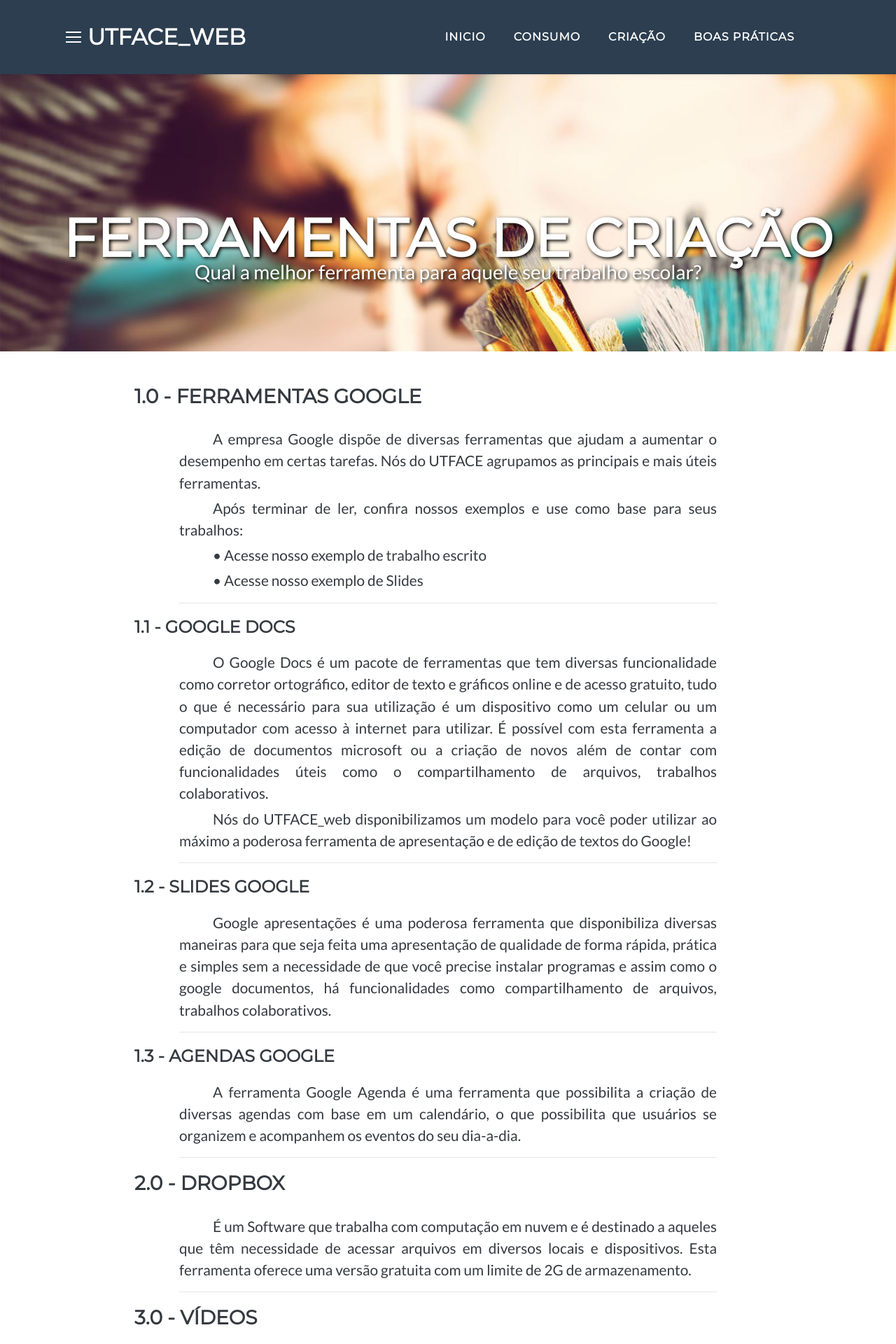
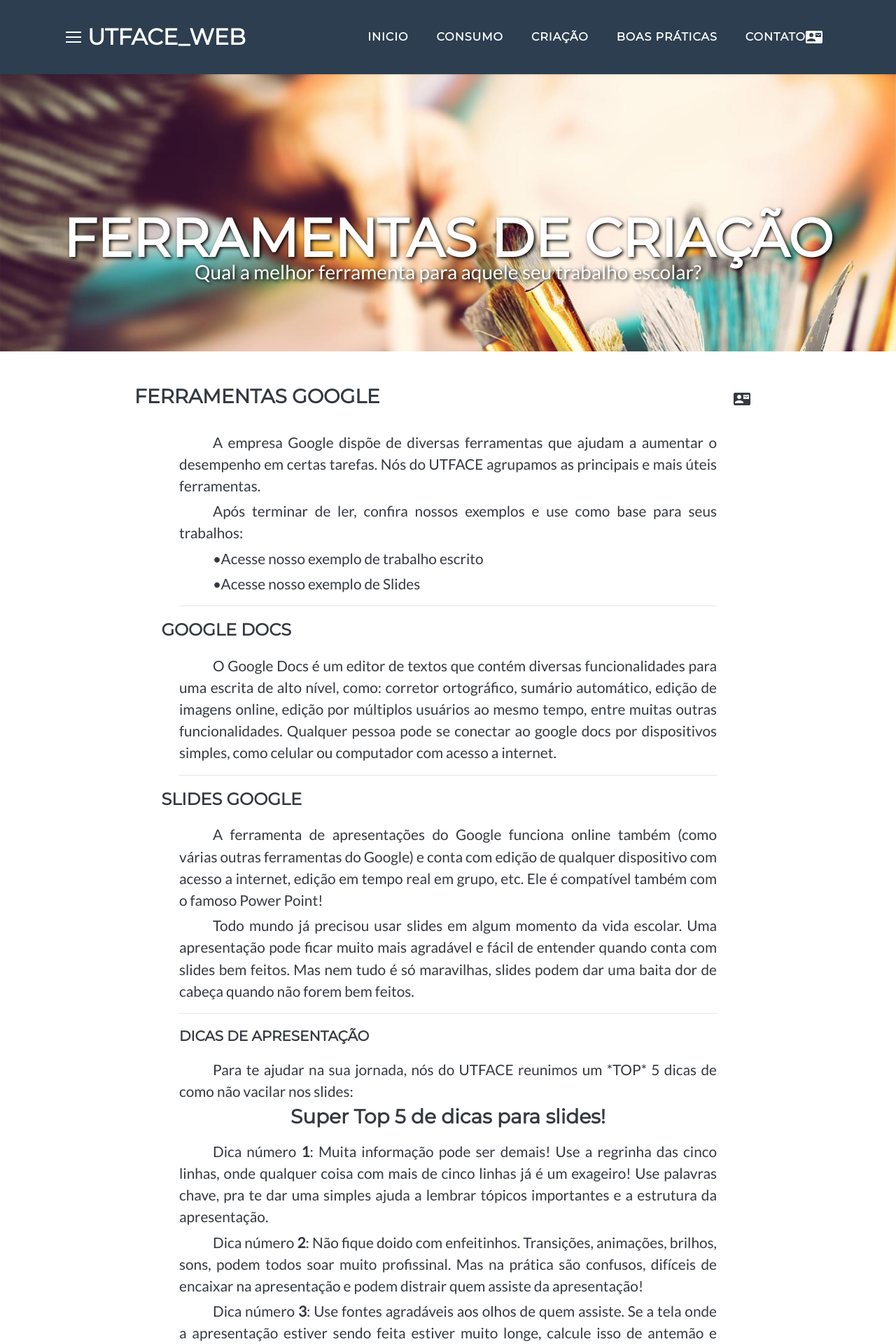
Before and after one commit to Kaiqgs/UTFACEweb, a Flask app: page /ferramentas-criacao in a window 1280 px wide. Shown: the top 1920 px of the page at 70% size. Run offline with Flask 2, Linux system fonts and the light colour scheme; some libraries are stand-ins or nearby versions.

Commit message:
Update commit

```diff
--- a/app/static/css/utface.css
+++ b/app/static/css/utface.css
@@ -9,7 +9,7 @@ h1,h2,h3,h4,h5,h6,p,a{
 
 .subtitle-transition{
   text-align: left;
-  margin: 20px 15%;
+  margin: 20px 18%;
 }
 
 .paragraph-block{
--- a/app/static/js/utface.js
+++ b/app/static/js/utface.js
@@ -5,7 +5,6 @@ arrangeGuide = function(){
   for(let i = 0; i < titles.length; ++i){
       var li = document.createElement("li");
       var a = document.createElement("a");
-      console.log(titles[i].id);
       a.href = "#" + titles[i].id;
       a.innerHTML = titles[i].getElementsByTagName("h3")[0].innerText;
        li.appendChild(a);
--- a/app/templates/base.html
+++ b/app/templates/base.html
@@ -9,6 +9,7 @@
 
   <title>UTFACE_web</title>
   <link href="https://fonts.googleapis.com/css?family=Lato|Montserrat" rel="stylesheet">
+  <link href="https://fonts.googleapis.com/icon?family=Material+Icons" rel="stylesheet">
   <link rel="icon" href="{{ url_for('static', filename='img/icon.png') }}"
 
 
@@ -45,11 +46,11 @@
               <span></span>
               <span></span>
           </button>
-          <a class="navbar-brand" href="#page-top">UTFACE_web</a>
+          <a class="navbar-brand" href="{{ url_for('home') }}">UTFACE_web</a>
 
           <button class="navbar-toggler navbar-toggler-right text-uppercase bg-primary text-white rounded" type="button" data-toggle="collapse" data-target="#navbarResponsive" aria-controls="navbarResponsive" aria-expanded="false" aria-label="Toggle navigation">
                       Menu
-                      <i class="fas fa-bars"></i>
+
           </button>
           <div class="collapse navbar-collapse" id="navbarResponsive">
             <ul class="navbar-nav ml-auto">
@@ -66,7 +67,7 @@
                 <a class="nav-link py-3 px-0 px-lg-3 rounded js-scroll-trigger" href="{{url_for('praticas')}}">Boas Práticas</a>
               </li>
               <li class="nav-item mx-0 mx-lg-1">
-                <a class="nav-link py-3 px-0 px-lg-3 rounded js-scroll-trigger" data-toggle="modal" href="#exampleModal"><i class="fas fa-phone-square"></i></a>
+                <a class="nav-link py-3 px-0 px-lg-3 rounded js-scroll-trigger d-flex align-items-center" data-toggle="modal" href="#exampleModal">Contato<i class="material-icons">contact_mail</i></a>
               </li>
             </ul>
           </div>
--- a/app/templates/criacao.html
+++ b/app/templates/criacao.html
@@ -7,92 +7,75 @@
 <div class="text-dark mb-3">
 <div>
 <section>
-<div class="d-flex  title-transition">
 
-<h3 class="text-uppercase mr-auto" id="ferramentas-google-t">1.0 - Ferramentas Google</h3>
+<div class="d-flex  title-transition"  id="ferramentas-google-t">
+    <h3 class="text-uppercase mr-auto">Ferramentas Google</h3>
+    <a class="nav-link " data-toggle="modal" href="#exampleModal"><i class="material-icons">contact_mail</i></a>
+</div>
 
-<a class="nav-link " data-toggle="modal" href="#exampleModal"><i class="fas fa-phone-square"></i></a>
-
-</div>
 
 <p class="text-justify paragraph-block">A empresa Google dispõe de diversas ferramentas que ajudam a aumentar o desempenho em certas tarefas. Nós do UTFACE agrupamos as principais e mais úteis ferramentas.</p>
 <p class="text-justify paragraph-block">Após terminar de ler, confira nossos exemplos e use como base para seus trabalhos:</p>
-<p class="text-justify paragraph-block"><span>&#8226;</span>    <a href="https://drive.google.com/open?id=1Xa1g6EpfCOxGba3R8_PxllIuu_eWoDneF10y7BnTYcI">Acesse nosso exemplo de trabalho escrito</a></p>
-<p class="text-justify paragraph-block"><span>&#8226;</span>    <a href="https://drive.google.com/open?id=1k1i5lYc8s77bA5AhlzWZn4juEyTTQkQgITyE7cAbMBY">Acesse nosso exemplo de Slides</a></p>
+<p class="text-justify paragraph-block"><span>&#8226;</span><a href="https://drive.google.com/open?id=1Xa1g6EpfCOxGba3R8_PxllIuu_eWoDneF10y7BnTYcI" target="_blank">Acesse nosso exemplo de trabalho escrito</a></p>
+<p class="text-justify paragraph-block"><span>&#8226;</span><a href="https://drive.google.com/open?id=1k1i5lYc8s77bA5AhlzWZn4juEyTTQkQgITyE7cAbMBY" target="_blank">Acesse nosso exemplo de Slides</a></p>
 <hr width="60%">
 </section>
 <section>
 
-<div class="subtitle-transition">
-
-<h4 class="text-uppercase" id="google-docs-t">1.1 - Google Docs</h4>
-
+<div class="subtitle-transition" style="margin: 20px 18%">
+<h4 class="text-uppercase" id="google-docs-t">Google Docs</h4>
 </div>
 
-<p class="text-justify paragraph-block">O Google Docs é um pacote de ferramentas que tem diversas funcionalidade como corretor ortográfico, editor de texto e gráficos online e de acesso gratuito, tudo o que é necessário para sua utilização é um dispositivo como um celular ou um computador com acesso à internet para utilizar. É possível com esta ferramenta a edição de documentos microsoft ou a criação de novos além de contar com funcionalidades úteis como o compartilhamento de arquivos, trabalhos colaborativos.</p>
-<p class="text-justify paragraph-block">Nós do UTFACE_web disponibilizamos um modelo para você poder utilizar ao máximo a poderosa ferramenta de apresentação e de edição de textos do Google!</p>
+
+<p class="text-justify paragraph-block">O Google Docs é um editor de textos que contém diversas funcionalidades para uma escrita de alto nível, como: corretor ortográfico, sumário automático, edição de imagens online, edição por múltiplos usuários ao mesmo tempo, entre muitas outras funcionalidades. Qualquer pessoa pode se conectar ao google docs por dispositivos simples, como celular ou computador com acesso a internet.</p>
 <hr width="60%">
 </section>
 <section>
 
-<div class="subtitle-transition">
-
-<h4 class="text-uppercase" id="slides-google-t">1.2 - Slides Google</h4>
-
+<div class="subtitle-transition" style="margin: 20px 18%">
+<h4 class="text-uppercase" id="slides-google-t">Slides Google</h4>
 </div>
 
-<p class="text-justify paragraph-block">Google apresentações é uma poderosa ferramenta que disponibiliza diversas maneiras  para que seja feita uma apresentação de qualidade de forma rápida, prática e simples sem a necessidade de que você precise instalar programas e assim como o google documentos, há funcionalidades como compartilhamento de arquivos, trabalhos colaborativos.</p>
+
+<p class="text-justify paragraph-block">A ferramenta de apresentações do Google funciona online também (como várias outras ferramentas do Google) e conta com edição de qualquer dispositivo com acesso a internet, edição em tempo real em grupo, etc. Ele é compatível também com o famoso Power Point!</p>
+<p class="text-justify paragraph-block">Todo mundo já precisou usar slides em algum momento da vida escolar. Uma apresentação pode ficar muito mais agradável e fácil de entender quando conta com slides bem feitos. Mas nem tudo é só maravilhas, slides podem dar uma baita dor de cabeça quando não forem bem feitos.</p>
 <hr width="60%">
 </section>
 <section>
 
-<div class="subtitle-transition">
-
-<h4 class="text-uppercase" id="agendas-google-t">1.3 - Agendas Google</h4>
-
+<div class="subtitle-transition" style="margin: 20px 20%">
+<h5 class="text-uppercase" id="dicas-de-apresentaassapso-t">Dicas de apresentação</h5>
 </div>
 
-<p class="text-justify paragraph-block">A ferramenta Google Agenda é uma ferramenta que possibilita a criação de diversas agendas com base em um calendário, o que possibilita que usuários se organizem e acompanhem os eventos do seu dia-a-dia.</p>
+
+<p class="text-justify paragraph-block">Para te ajudar na sua jornada, nós do UTFACE reunimos um *TOP* 5 dicas de como não vacilar nos slides:</p>
+<p class="text-justify paragraph-block"><h3 class="text-center"><b>Super Top 5 de dicas para slides!</b></h3></p>
+<p class="text-justify paragraph-block">Dica número <b>1</b>: Muita informação pode ser demais! Use a regrinha das cinco linhas, onde qualquer coisa com mais de cinco linhas já é um exageiro! Use palavras chave, pra te dar uma simples ajuda a lembrar tópicos importantes e a estrutura da apresentação.</p>
+<p class="text-justify paragraph-block">Dica número <b>2</b>: Não fique doido com enfeitinhos. Transições, animações, brilhos, sons, podem todos soar muito profissinal. Mas na prática são confusos, difíceis de encaixar na apresentação e podem distrair quem assiste da apresentação!</p>
+<p class="text-justify paragraph-block">Dica número <b>3</b>: Use fontes agradáveis aos olhos de quem assiste. Se a tela onde a apresentação estiver sendo feita estiver muito longe, calcule isso de antemão e compense nas fontes de um tamanho bom.</p>
+<p class="text-justify paragraph-block">Dica número <b>4</b>: Use uma cor no texto que contraste com o fundo. Pode ser muito frustrante não conseguir ler um texto por que a cor ofusca e dificulta a visibilidade!</p>
+<p class="text-justify paragraph-block">Dica número <b>5</b>: Por último mas não menos importante! Pratique! É clichê, mas só assim vai conseguir entender nuâncias da profissionalidade de um bom slide para uma boa apresentação! Foque no que sente fraco em si mesmo e melhore com o tempo!</p>
 <hr width="60%">
 </section>
 </div>
 <div>
 <section>
-<div class="d-flex  title-transition">
 
-<h3 class="text-uppercase mr-auto" id="dropbox-t">2.0 - Dropbox</h3>
-
-<a class="nav-link " data-toggle="modal" href="#exampleModal"><i class="fas fa-phone-square"></i></a>
-
+<div class="d-flex  title-transition"  id="vadeos-t">
+    <h3 class="text-uppercase mr-auto">Vídeos</h3>
+    <a class="nav-link " data-toggle="modal" href="#exampleModal"><i class="material-icons">contact_mail</i></a>
 </div>
 
-<p class="text-justify paragraph-block">É um Software que trabalha com computação em nuvem e é destinado a aqueles que têm necessidade de acessar arquivos em diversos locais e dispositivos. Esta ferramenta oferece uma versão gratuita com um limite de 2G de armazenamento.</p>
-<hr width="60%">
-</section>
-</div>
-<div>
-<section>
-<div class="d-flex  title-transition">
-
-<h3 class="text-uppercase mr-auto" id="vadeos-t">3.0 - Vídeos</h3>
-
-<a class="nav-link " data-toggle="modal" href="#exampleModal"><i class="fas fa-phone-square"></i></a>
-
-</div>
 
 <p class="text-justify paragraph-block">Todo mundo adora assistir alguma forma de vídeo, não é? Sempre tem um filme ou episódio de uma série que te faz ficar vidrado na tela. Os vídeos são perfeitos para uma maior interação audio-visual. O acesso e consumo de vídeos ainda é crescente. Fica cada dia mais fácil assistir vídeos no celular televisão, computador até carros e <a href="https://www.samsung.com/us/explore/family-hub-refrigerator/overview/">geladeiras</a>!</p>
 <hr width="60%">
 </section>
+<section>
+
+<div class="subtitle-transition" style="margin: 20px 18%">
+<h4 class="text-uppercase" id="youtube-t">Youtube</h4>
 </div>
-<div>
-<section>
-<div class="d-flex  title-transition">
 
-<h3 class="text-uppercase mr-auto" id="youtube-t">4.0 - Youtube</h3>
-
-<a class="nav-link " data-toggle="modal" href="#exampleModal"><i class="fas fa-phone-square"></i></a>
-
-</div>
 
 <p class="text-justify paragraph-block">O youtube para criadores tem se mostrado uma ferramenta poderosíssima!</p><hr width="60%">
 </section>
```
Also changed, not shown: app/controllers/pageTranslate.py (+18 -12 lines), app/templates/consumo.html (+7 -9 lines), app/templates/index.html (+30 -6 lines), app/templates/praticas.html (+54 -23 lines), storage.db, 4 other files.
